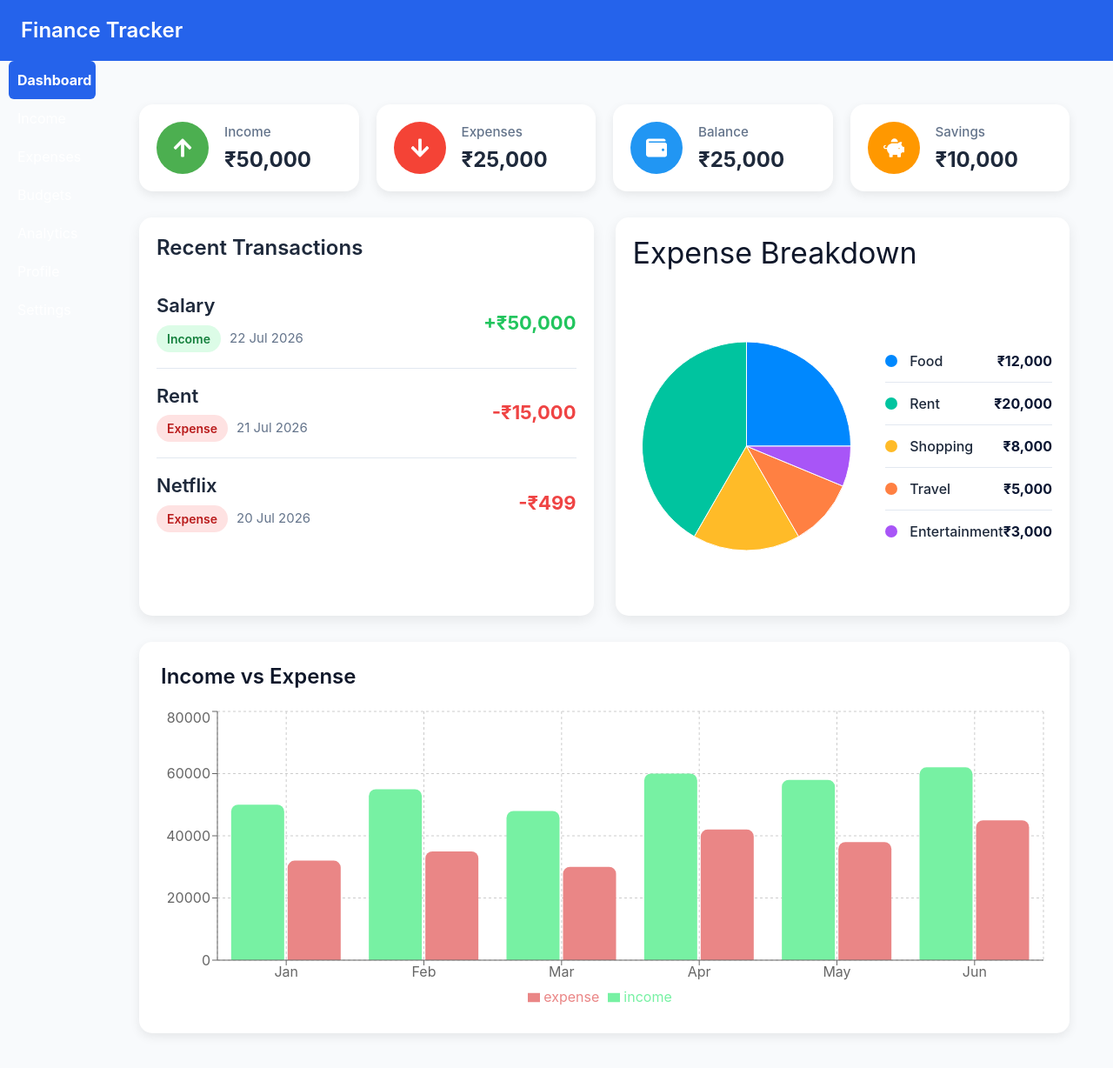
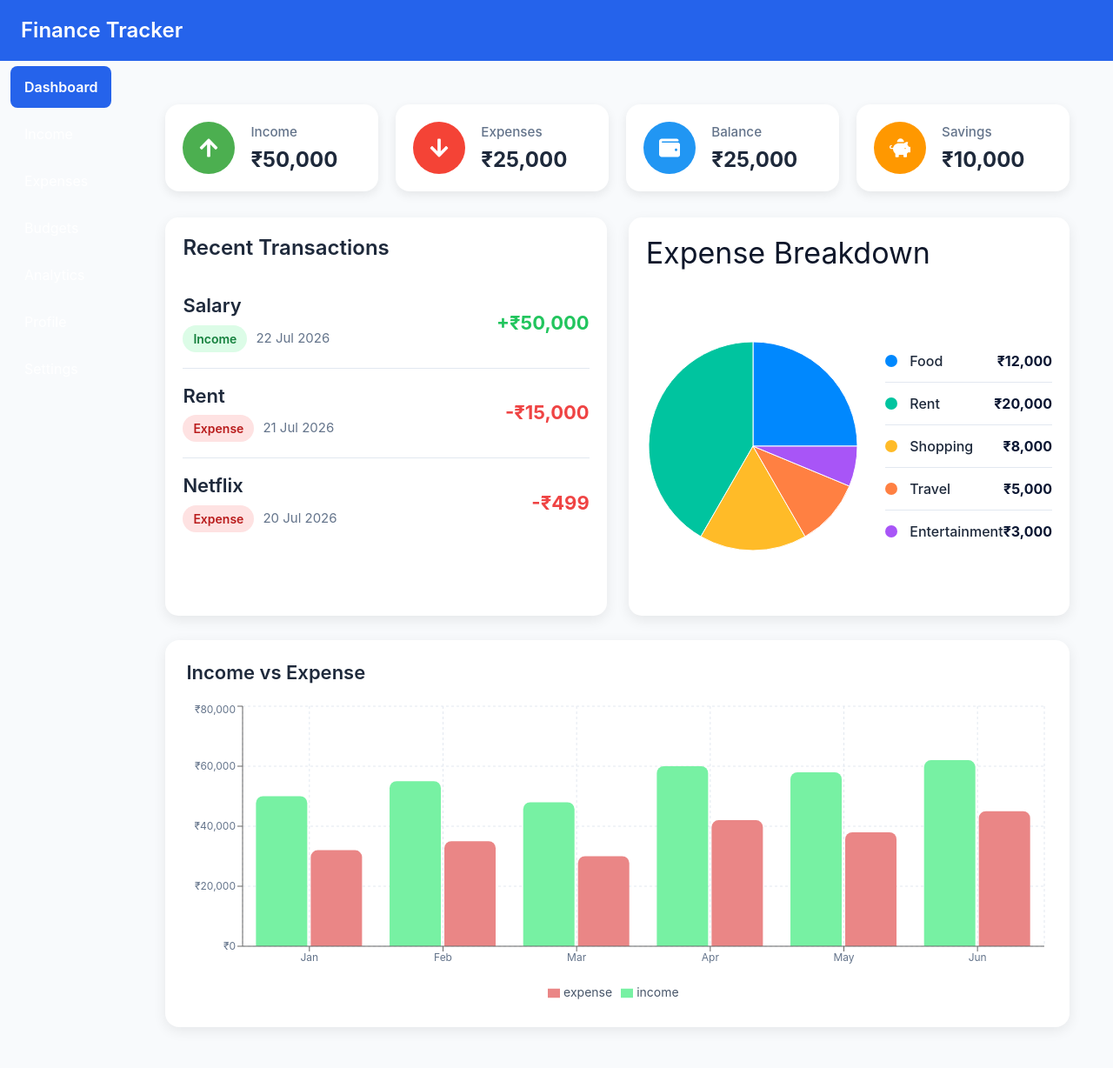
Before and after one commit to piyush6705/Finance-Tracker, a React (Vite) app in the folder finance-tracker/: page / in a window 1280 px wide. Shown: the top 1228 px of the page at 87% size. Built offline with nearby package versions, Linux system fonts and the light colour scheme.

Commit message:
added some changes

```diff
--- a/finance-tracker/src/components/Charts/IncomeExpenseChart/IncomeExpenseChart.css
+++ b/finance-tracker/src/components/Charts/IncomeExpenseChart/IncomeExpenseChart.css
@@ -1,12 +1,84 @@
-.bar-chart-card{
-    background:#fff;
-    margin-top:30px;
-    padding:25px;
-    border-radius:15px;
-    box-shadow:0 4px 12px rgba(0,0,0,.08);
+.bar-chart-card {
+  background: #ffffff;
+  border-radius: 16px;
+
+  padding: 24px;
+
+  box-shadow: 0 4px 15px rgba(0, 0, 0, 0.08);
+
+  width: 100%;
+  height: 100%;
+  margin-top: 28px;
 }
 
-.bar-chart-card h2{
-    margin-bottom:20px;
-    color:#0f172a;
+.bar-chart-card h2 {
+  margin-bottom: 20px;
+
+  font-size: 22px;
+  font-weight: 600;
+
+  color: #1e293b;
 }
+
+
+/* Responsive chart container */
+.bar-chart-card .recharts-responsive-container {
+  margin-top: 10px;
+}
+
+
+/* Axis text */
+.recharts-cartesian-axis-tick-value {
+  fill: #64748b;
+  font-size: 12px;
+}
+
+
+/* Grid lines */
+.recharts-cartesian-grid-horizontal line,
+.recharts-cartesian-grid-vertical line {
+  stroke: #e2e8f0;
+}
+
+
+/* Tooltip */
+.recharts-tooltip-wrapper {
+  outline: none;
+}
+
+.recharts-default-tooltip {
+  background-color: #ffffff !important;
+
+  border: none !important;
+
+  border-radius: 10px;
+
+  padding: 12px !important;
+
+  box-shadow: 0 5px 15px rgba(0,0,0,0.15);
+}
+
+
+/* Legend */
+.recharts-legend-wrapper {
+  padding-top: 10px;
+}
+
+.recharts-legend-item-text {
+  color: #475569 !important;
+  font-size: 14px;
+}
+
+
+/* Mobile */
+@media (max-width: 768px) {
+
+  .bar-chart-card {
+    padding: 15px;
+  }
+
+  .bar-chart-card h2 {
+    font-size: 18px;
+  }
+
+}
--- a/finance-tracker/src/components/Charts/IncomeExpenseChart/IncomeExpenseChart.jsx
+++ b/finance-tracker/src/components/Charts/IncomeExpenseChart/IncomeExpenseChart.jsx
@@ -54,7 +54,11 @@ function IncomeExpenseChart() {
         <BarChart data={data}>
           <CartesianGrid strokeDasharray="3 3" />
           <XAxis dataKey="month" />
-          <YAxis />
+          <YAxis
+            tickFormatter={(value) =>
+              `₹${value.toLocaleString("en-IN")}`
+            }
+          />
           <Tooltip
             formatter={(value) =>
               `₹${value.toLocaleString("en-IN")}`
--- a/finance-tracker/src/components/Sidebar/Sidebar.css
+++ b/finance-tracker/src/components/Sidebar/Sidebar.css
@@ -1,11 +1,18 @@
 .sidebar a {
   color: white;
   text-decoration: none;
-  display: block;
-  padding: 10px;
-  border-radius: 6px;
-  margin-left: 10px;
-  width: 100px;
+
+  display: flex;
+  align-items: center;
+
+  padding: 12px 16px;
+  border-radius: 8px;
+
+  margin: 6px 12px;
+
+  width: calc(100% - 24px);
+
+  transition: all 0.3s ease;
 }
 
 .sidebar a:hover {
@@ -14,5 +21,5 @@
 
 .sidebar a.active {
   background-color: #2563eb;
-  font-weight: bold;
+  font-weight: 600;
 }
```
